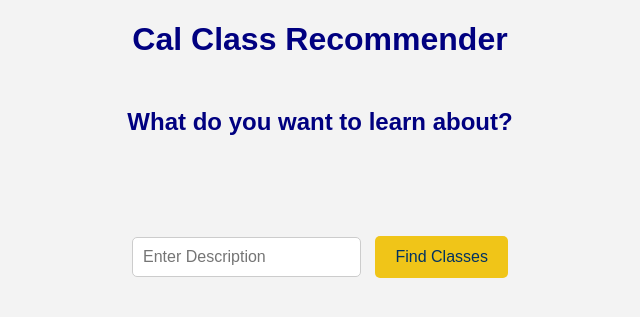
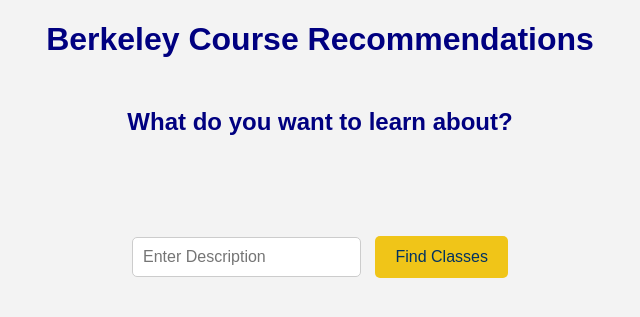
Before and after one commit to elittman27/yeswecan, a Flask app: page / in a window 1280 px wide. Shown: the top 317 px of the page, without its empty margins (320-960 px from the left). Run offline with Flask 3, Linux system fonts and the light colour scheme; parts of the project's set-up code (start-up, migrations or seed data) failed here and were passed over.

Commit message:
changed title

```diff
--- a/templates/index.html
+++ b/templates/index.html
@@ -1,11 +1,11 @@
 <!DOCTYPE html>
 <html>
 <head>
-    <title>Cal Class Recommender</title>
+    <title>Berkeley Course Recommendations</title>
     <link rel="stylesheet" href="{{ url_for('static', filename='styles.css') }}"> <!-- Link to a CSS file for styling -->
 </head>
 <body>
-    <h1>Cal Class Recommender</h1>
+    <h1>Berkeley Course Recommendations</h1>
     <h2>What do you want to learn about?</h2>
     <form action="/process_data" method="post">
         <input type="text" name="userInput" placeholder="Enter Description">
```
